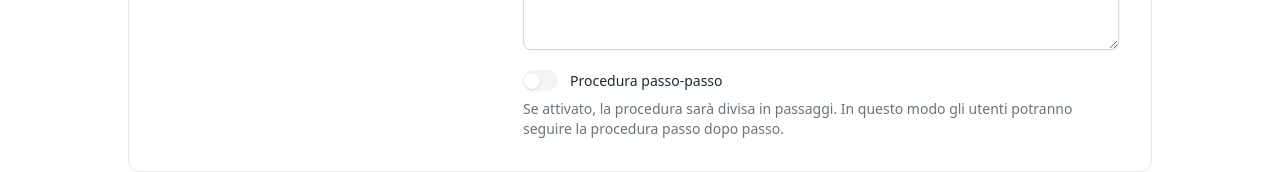
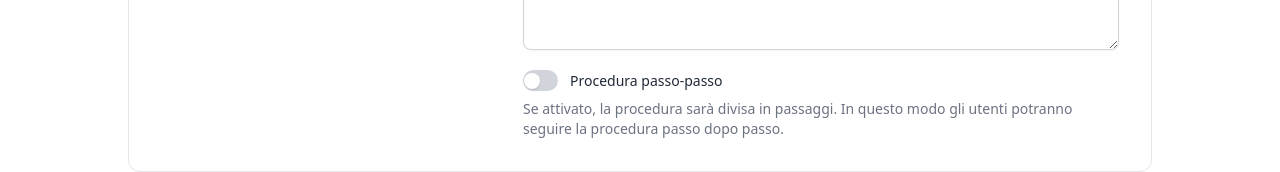
Before and after one commit to diemrt/diemrt-procedurebuilder-web, a React (Vite) app: page /procedure/editor in a window 1280 px wide. Shown: the part 566-738 px from the top of the page. Built offline with nearby package versions, Linux system fonts and the light colour scheme.

Commit message:
Aggiorna lo stile del componente Switch per migliorare la visibilità e l'interazione

```diff
--- a/src/components/forms/common/Switch/Switch.tsx
+++ b/src/components/forms/common/Switch/Switch.tsx
@@ -25,7 +25,7 @@ const Switch = <TFieldValues extends Record<string, unknown>>({
       <div className="flex items-center">
         <input
           type="checkbox"
-          className="relative w-[35px] h-[21px] bg-gray-100 border-transparent text-transparent rounded-full cursor-pointer transition-colors ease-in-out duration-200 focus:ring-blue-600 disabled:opacity-50 disabled:pointer-events-none checked:bg-none checked:text-blue-600 checked:border-blue-600 focus:checked:border-blue-600 dark:bg-neutral-800 dark:border-neutral-700 dark:checked:bg-blue-500 dark:checked:border-blue-500 dark:focus:ring-offset-gray-600
+          className="relative w-[35px] h-[21px] bg-gray-300 border-transparent text-transparent rounded-full cursor-pointer transition-colors ease-in-out duration-200 focus:ring-gray-600 disabled:opacity-50 disabled:pointer-events-none checked:bg-none checked:text-blue-600 checked:border-blue-600 focus:checked:border-blue-600 dark:bg-neutral-800 dark:border-neutral-700 dark:checked:bg-blue-500 dark:checked:border-blue-500 dark:focus:ring-offset-gray-600
   before:inline-block before:size-4 before:bg-white checked:before:bg-blue-200 before:translate-x-0 checked:before:translate-x-full before:rounded-full before:shadow before:transform before:ring-0 before:transition before:ease-in-out before:duration-200 dark:before:bg-neutral-400 dark:checked:before:bg-blue-200"
           id={name}
           {...rest}
```
